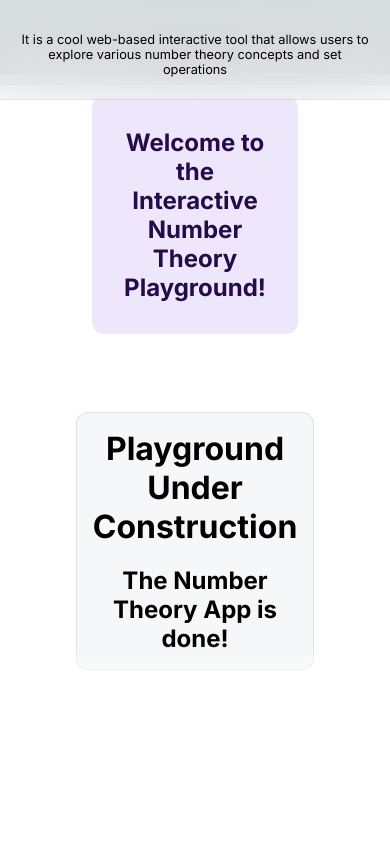
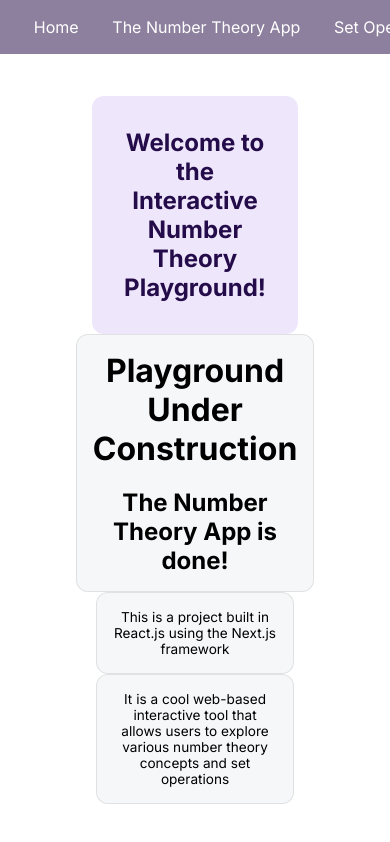
Before and after one commit to Rhubar/int, a Next.js app: page / in a window 390 px wide. Shown: the top 842 px of the page. Built offline with nearby package versions, Linux system fonts and the light colour scheme.

Commit message:
changes for mobile

```diff
--- a/src/app/components/styles/nav.css
+++ b/src/app/components/styles/nav.css
@@ -4,6 +4,7 @@
   position: fixed;
   top: 0;
   width: 100%;
+  min-width:max-content;
   color: white;
 }
 
@@ -14,8 +15,9 @@
 }
 
 li {
-  display: inline;
+  display:inline;
   padding: 2vh;
+
 }
 
 li:hover {
--- a/src/app/page.module.css
+++ b/src/app/page.module.css
@@ -94,125 +94,3 @@
   filter: blur(45px);
   transform: translateZ(0);
 }
-
-
-/* Enable hover only on non-touch devices */
-@media (hover: hover) and (pointer: fine) {
-  .card:hover {
-    background: rgba(var(--card-rgb), 0.1);
-    border: 1px solid rgba(var(--card-border-rgb), 0.15);
-  }
-
-  .card:hover span {
-    transform: translateX(4px);
-  }
-}
-
-@media (prefers-reduced-motion) {
-  .card:hover span {
-    transform: none;
-  }
-}
-
-/* Mobile */
-@media (max-width: 700px) {
-  .content {
-    padding: 4rem;
-  }
-
-  .grid {
-    grid-template-columns: 1fr;
-    margin-bottom: 120px;
-    max-width: 320px;
-    text-align: center;
-  }
-
-  .card {
-    padding: 1rem 2.5rem;
-  }
-
-  .card h2 {
-    margin-bottom: 0.5rem;
-  }
-
-  .center {
-    padding: 8rem 0 6rem;
-  }
-
-  .center::before {
-    transform: none;
-    height: 300px;
-  }
-
-  .description {
-    font-size: 0.8rem;
-  }
-
-  .description a {
-    padding: 1rem;
-  }
-
-  .description p,
-  .description div {
-    display: flex;
-    justify-content: center;
-    position: fixed;
-    width: 100%;
-  }
-
-  .description p {
-    align-items: center;
-    inset: 0 0 auto;
-    padding: 2rem 1rem 1.4rem;
-    border-radius: 0;
-    border: none;
-    border-bottom: 1px solid rgba(var(--callout-border-rgb), 0.25);
-    background: linear-gradient(
-      to bottom,
-      rgba(var(--background-start-rgb), 1),
-      rgba(var(--callout-rgb), 0.5)
-    );
-    background-clip: padding-box;
-    backdrop-filter: blur(24px);
-  }
-
-  .description div {
-    align-items: flex-end;
-    pointer-events: none;
-    inset: auto 0 0;
-    padding: 2rem;
-    height: 200px;
-    background: linear-gradient(
-      to bottom,
-      transparent 0%,
-      rgb(var(--background-end-rgb)) 40%
-    );
-    z-index: 1;
-  }
-}
-
-/* Tablet and Smaller Desktop */
-@media (min-width: 701px) and (max-width: 1120px) {
-  .grid {
-    grid-template-columns: repeat(2, 50%);
-  }
-}
-
-@media (prefers-color-scheme: dark) {
-  .vercelLogo {
-    filter: invert(1);
-  }
-
-  .logo {
-    filter: invert(1) drop-shadow(0 0 0.3rem #ffffff70);
-  }
-}
-
-@keyframes rotate {
-  from {
-    transform: rotate(360deg);
-  }
-  to {
-    transform: rotate(0deg);
-  }
-}
```
